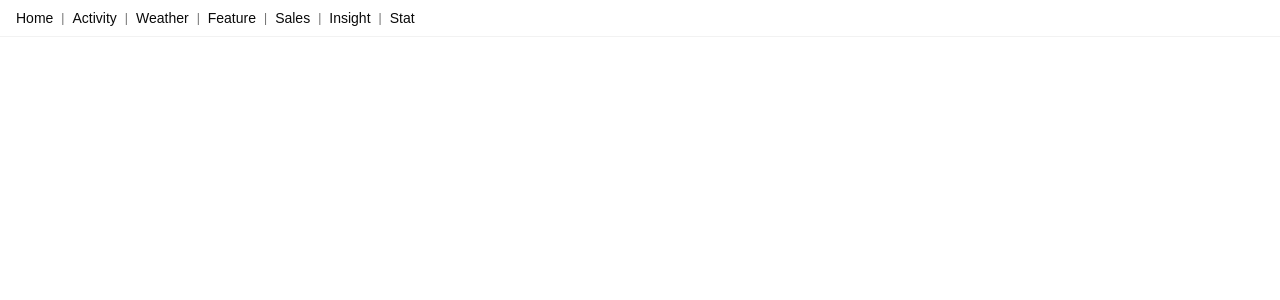
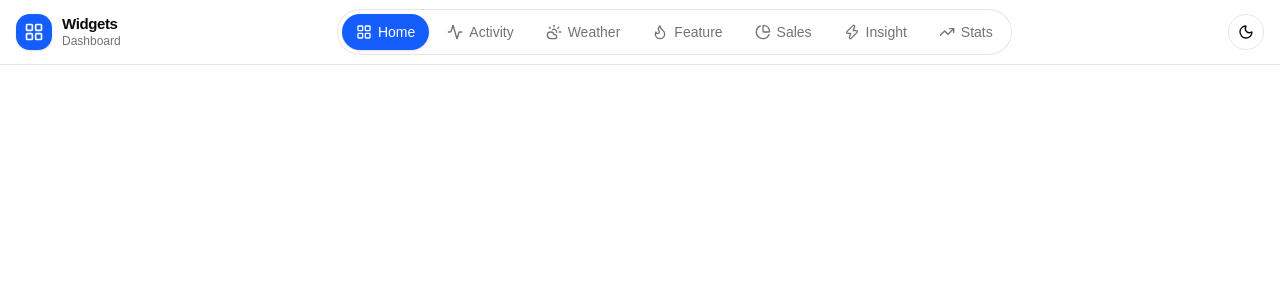
Before and after one commit to Cedaudr/widgets, a React (Vite) app in the folder widgets/: page / in a window 1280 px wide. Shown: the top 300 px of the page. Built offline with nearby package versions, Linux system fonts and the light colour scheme.

Commit message:
Redesign top menu bar with brand, active pills, and mobile menu

```diff
--- a/widgets/src/components/Navigation.jsx
+++ b/widgets/src/components/Navigation.jsx
@@ -1,37 +1,117 @@
-import { Link } from "react-router-dom"
+import { useState } from "react"
+import { Link, NavLink } from "react-router-dom"
+import {
+  Activity,
+  ChartPie,
+  CloudSun,
+  Flame,
+  LayoutGrid,
+  Menu,
+  TrendingUp,
+  X,
+  Zap,
+} from "lucide-react"
+import { ThemeToggle } from "@/components/theme-toggle"
+import { cn } from "@/lib/utils"
+
+export const NAV_LINKS = [
+  { to: "/", label: "Home", icon: LayoutGrid, end: true },
+  { to: "/activity", label: "Activity", icon: Activity },
+  { to: "/weather", label: "Weather", icon: CloudSun },
+  { to: "/feature", label: "Feature", icon: Flame },
+  { to: "/sales", label: "Sales", icon: ChartPie },
+  { to: "/insight", label: "Insight", icon: Zap },
+  { to: "/stat", label: "Stats", icon: TrendingUp },
+]
+
+function DesktopLink({ to, label, icon: Icon, end }) {
+  return (
+    <NavLink
+      to={to}
+      end={end}
+      className={({ isActive }) =>
+        cn(
+          "flex items-center gap-1.5 rounded-full px-3.5 py-2 text-sm font-medium whitespace-nowrap transition-colors",
+          isActive
+            ? "bg-blue-600 text-white shadow-sm"
+            : "text-muted-foreground hover:bg-foreground/5 hover:text-foreground"
+        )
+      }
+    >
+      <Icon className="size-4" />
+      {label}
+    </NavLink>
+  )
+}
+
+function MobileLink({ to, label, icon: Icon, end, onNavigate }) {
+  return (
+    <NavLink
+      to={to}
+      end={end}
+      onClick={onNavigate}
+      className={({ isActive }) =>
+        cn(
+          "flex items-center gap-3 rounded-xl px-4 py-3 text-[15px] font-medium transition-colors",
+          isActive
+            ? "bg-blue-600/10 text-blue-600 dark:text-blue-400"
+            : "text-muted-foreground hover:bg-foreground/5 hover:text-foreground"
+        )
+      }
+    >
+      <Icon className="size-5" />
+      {label}
+    </NavLink>
+  )
+}
 
 export function Navigation() {
+  const [open, setOpen] = useState(false)
+
   return (
-    <nav className="flex items-center gap-2 bg-background/80 backdrop-blur border-b border-border/50 px-4 py-2">
-      <div className="flex items-center gap-2">
-        <Link to="/" className="text-sm font-medium hover:underline">
-          Home
+    <header className="sticky top-0 z-50 border-b border-foreground/10 bg-background/80 backdrop-blur-xl">
+      <div className="mx-auto flex h-16 w-full max-w-7xl items-center gap-3 px-4">
+        <Link to="/" className="flex items-center gap-2.5" aria-label="Widget dashboard home">
+          <span className="grid size-9 place-items-center rounded-xl bg-blue-600 text-white shadow-sm">
+            <LayoutGrid className="size-5" />
+          </span>
+          <span className="leading-tight">
+            <span className="block text-[15px] font-semibold tracking-tight">Widgets</span>
+            <span className="block text-xs text-muted-foreground">Dashboard</span>
+          </span>
         </Link>
-        <span className="text-xs text-foreground/60">|</span>
+
+        <nav aria-label="Widget pages" className="mx-auto hidden lg:block">
+          <div className="flex items-center gap-1 rounded-full border border-foreground/10 bg-background/60 p-1">
+            {NAV_LINKS.map((link) => (
+              <DesktopLink key={link.to} {...link} />
+            ))}
+          </div>
+        </nav>
+
+        <div className="ml-auto flex items-center gap-2 lg:ml-0">
+          <ThemeToggle />
+          <button
+            type="button"
+            onClick={() => setOpen((v) => !v)}
+            aria-expanded={open}
+            aria-label={open ? "Close menu" : "Open menu"}
+            className="grid size-10 place-items-center rounded-full border border-foreground/10 text-foreground transition-colors hover:bg-foreground/5 lg:hidden"
+          >
+            {open ? <X className="size-5" /> : <Menu className="size-5" />}
+          </button>
+        </div>
       </div>
-      <Link to="/activity" className="text-sm font-medium hover:underline">
-        Activity
-      </Link>
-      <span className="text-xs text-foreground/60">|</span>
-      <Link to="/weather" className="text-sm font-medium hover:underline">
-        Weather
-      </Link>
-      <span className="text-xs text-foreground/60">|</span>
-      <Link to="/feature" className="text-sm font-medium hover:underline">
-        Feature
-      </Link>
-      <span className="text-xs text-foreground/60">|</span>
-      <Link to="/sales" className="text-sm font-medium hover:underline">
-        Sales
-      </Link>
-      <span className="text-xs text-foreground/60">|</span>
-      <Link to="/insight" className="text-sm font-medium hover:underline">
-        Insight
-      </Link>
-      <span className="text-xs text-foreground/60">|</span>
-      <Link to="/stat" className="text-sm font-medium hover:underline">
-        Stat
-      </Link>
-    </nav>
+
+      {open && (
+        <nav aria-label="Widget pages mobile" className="border-t border-foreground/10 lg:hidden">
+          <div className="mx-auto grid w-full max-w-7xl gap-1 px-4 py-3">
+            {NAV_LINKS.map((link) => (
+              <MobileLink key={link.to} {...link} onNavigate={() => setOpen(false)} />
+            ))}
+          </div>
+        </nav>
+      )}
+    </header>
   )
 }
```
